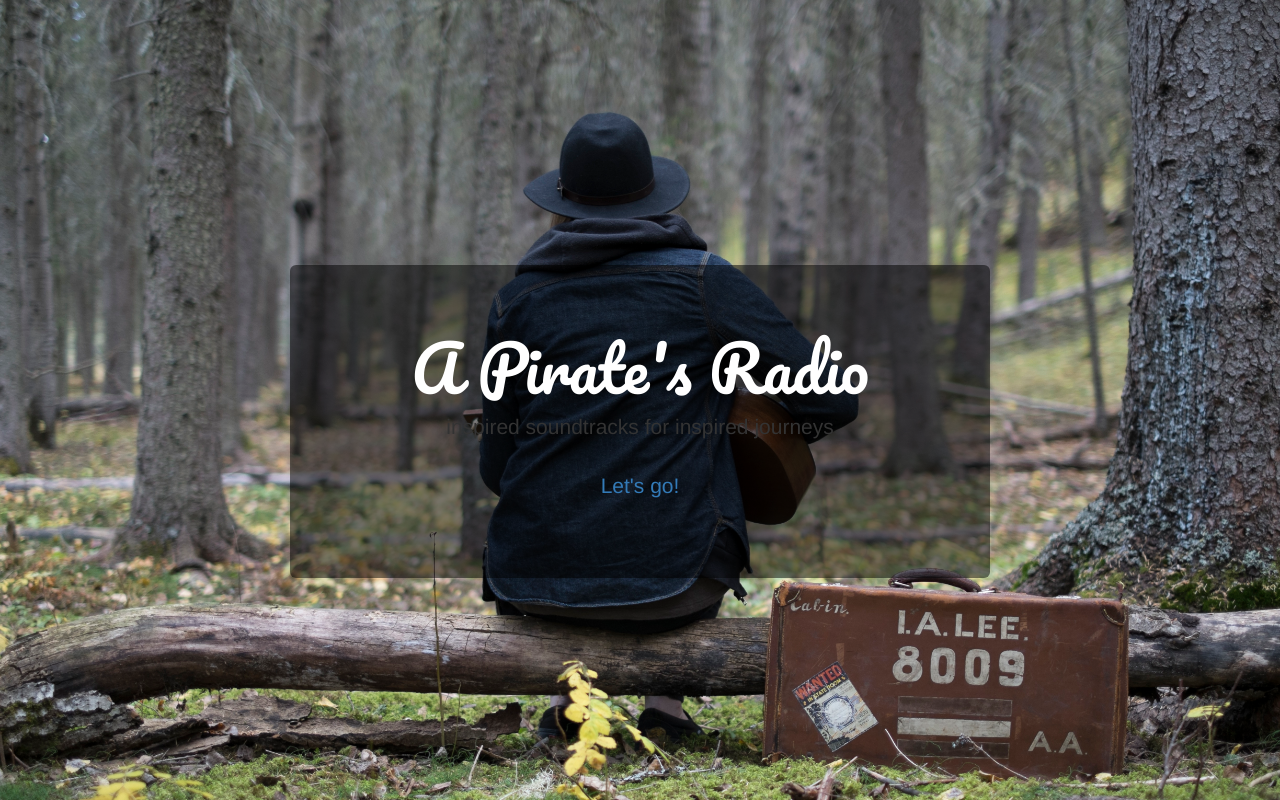
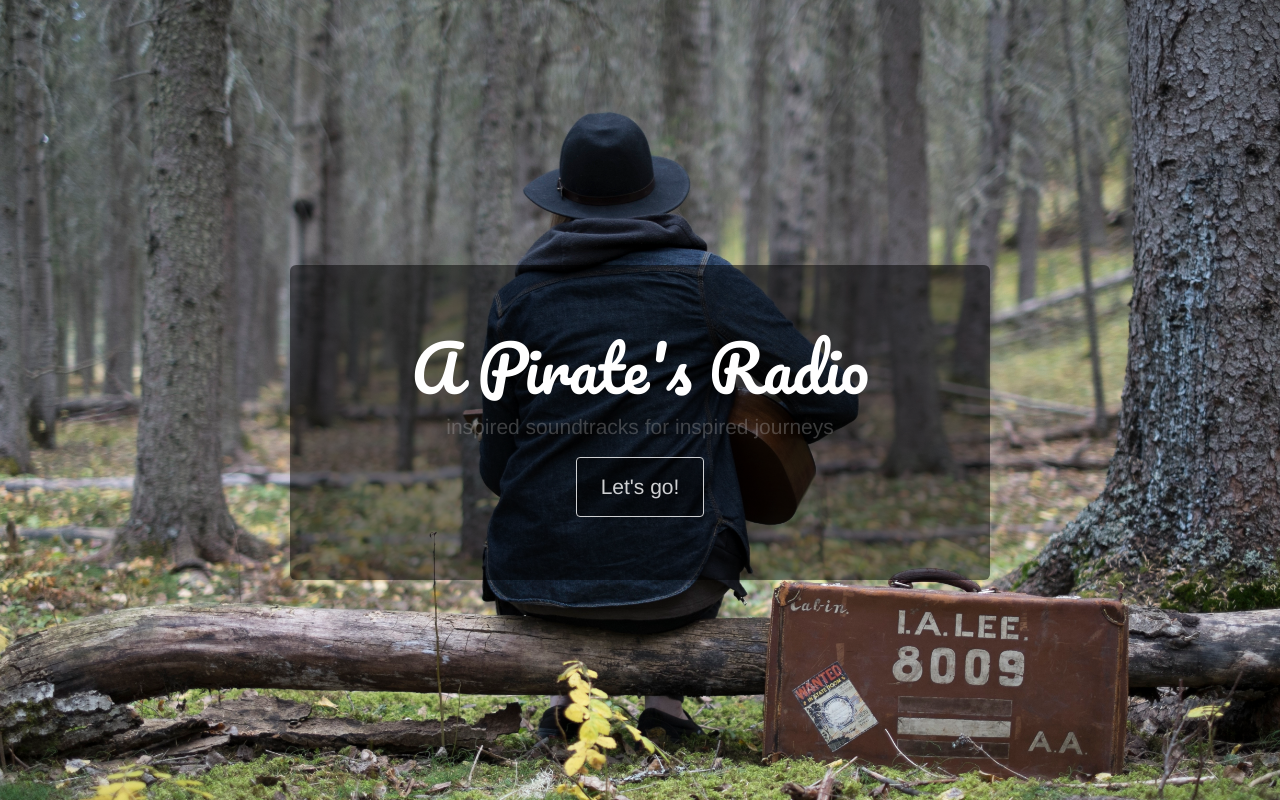
Before and after one commit to kellyxann/Muse, a Flask app: page / in a window 1280 px wide. Run offline with Flask 2, Linux system fonts and the light colour scheme; some libraries are stand-ins or nearby versions.

Commit message:
prettifying

```diff
--- a/templates/homepage.html
+++ b/templates/homepage.html
@@ -14,22 +14,27 @@
             #intro{font            }
             body { background: url('static/welcome_background.jpeg');
                     background-size: cover;
-                    font-color: rgba(192,192,192,0.3)}
+                    color: rgba(192,192,192,0.3)}
             .jumbotron {
                 margin-top: 35%;
                 background: rgba(0,0,0,.5); }
+
+            #go {
+                background-color: rgba(0,0,0,.5);
+                opacity: 0.8;
+                border-color: white;
+                color: white;
+            }
         </style>
     </head>
 
     <body>
         <div class='container'>
-<!--             <div class='row'>
- -->                <div class="jumbotron">
-                    <h1 id='name'>A Pirate's Radio</h1>
-                    <p id='intro'>inspired soundtracks for inspired journeys</p>
-                    <p><a class="btn btn-primary-outline btn-lg" href="/login" role="button">Let's go!</a></p>
-<!--                 </div>
- -->            </div>
+            <div class="jumbotron">
+                <h1 id='name'>A Pirate's Radio</h1>
+                <p id='intro'>inspired soundtracks for inspired journeys</p>
+                <p><a id='go' class="btn btn-primary btn-lg-outline" href="/login" role="button">Let's go!</a></p>
+            </div>
         </div>
 
     </body>
```
Also changed, not shown: templates/dashboard.html (+13 -4 lines).
